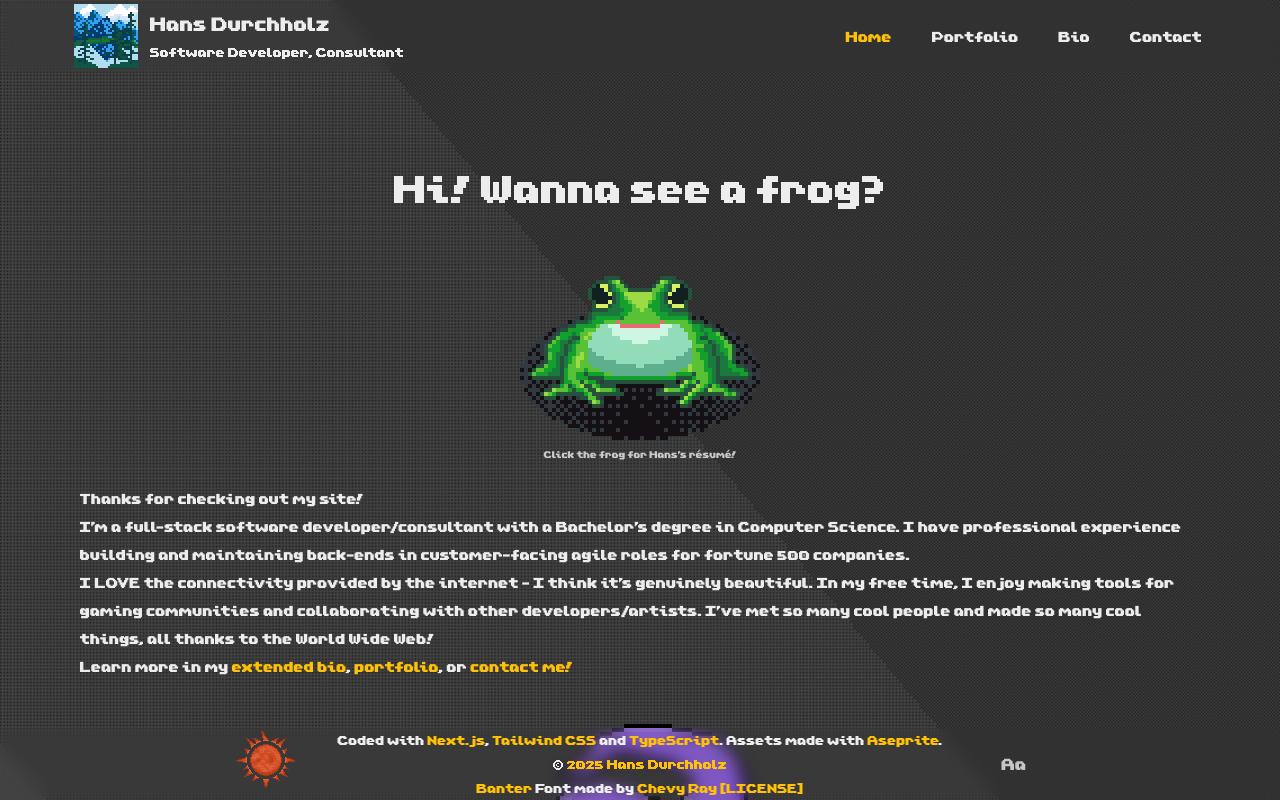
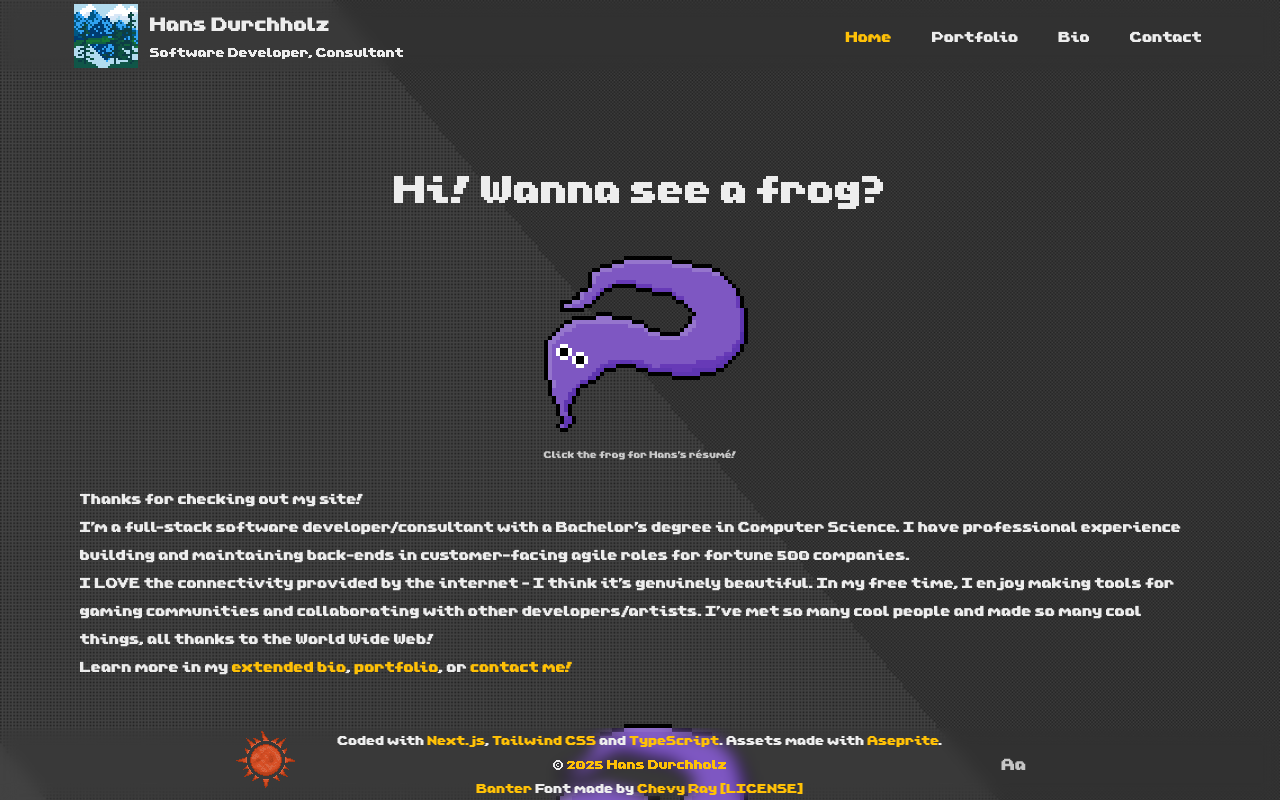
Before and after one commit to hansied67/hansied67.github.io, a Next.js app: page / in a window 1280 px wide. Shown: the top 800 px of the page. Built offline with nearby package versions, Linux system fonts and the light colour scheme.

Commit message:
testing if frog gif is the only issue, testin pdf route

```diff
--- a/src/app/page.tsx
+++ b/src/app/page.tsx
@@ -45,12 +45,12 @@ export default function Home() {
           <div className="grid grid-cols-1 justify-items-center">
             <Link
             className="hover:bg-(--color-background)/50 rounded-2xl"
-            href="/docs/HansDurchholz-Resume.pdf"
+            href="/"
             target="_blank"
             rel="noopener noreferrer">
               <div>
                 <Image
-                src="/Frog.webp"
+                src="/worm_foreground.png"
                 title="64x64 frog pixel art gif made by Hans in Aseprite"
                 alt="Frog pixel art animation"
                 width={256}
```
